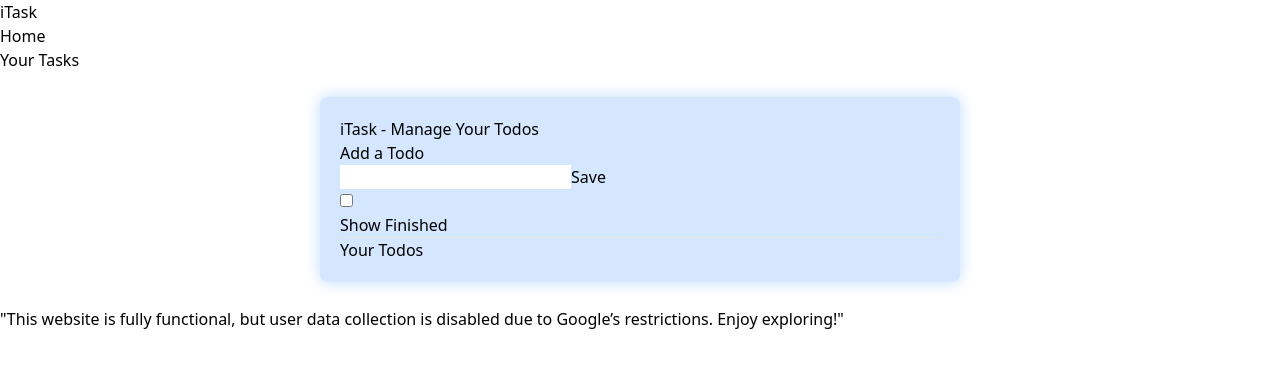
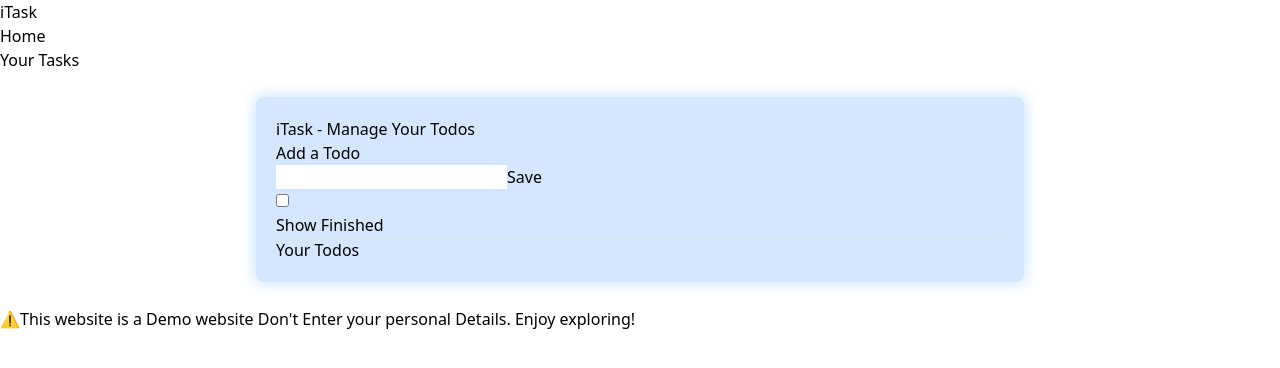
Before and after one commit to Mahesh2-3/To-do-List, a React (Vite) app: page / in a window 1280 px wide. Shown: the top 368 px of the page. Built offline with nearby package versions, Linux system fonts and the light colour scheme.

Commit message:
first commit

```diff
--- a/index.html
+++ b/index.html
@@ -2,7 +2,7 @@
 <html lang="en">
   <head>
     <meta charset="UTF-8" />
-    <link rel="icon" type="image/jpeg" href="/itachieyes.jpg" />
+    <link rel="icon" type="image/jpeg" href="/public/favicon.svg" />
     <meta name="viewport" content="width=device-width, initial-scale=1.0" />
     <title>iTask - Make life easy</title>
   </head>
--- a/package.json
+++ b/package.json
@@ -1,9 +1,12 @@
 {
+  "homepage":"https://github.com/k-Mahesh-Babu/To-do-List.git",
   "name": "video8",
   "private": true,
   "version": "0.0.0",
   "type": "module",
   "scripts": {
+    "predeploy":"npm run build",
+    "deploy":"gh-pages -d dist",
     "dev": "vite",
     "build": "vite build",
     "lint": "eslint .",
--- a/src/App.css
+++ b/src/App.css
@@ -5,7 +5,8 @@
     margin: 25px auto;
     padding: 20px;
     min-width: 300px;
-    max-width: 50vw;
+    max-width: 60vw;
+    width: 60%;
 }
 
 .todolist li{
--- a/src/App.jsx
+++ b/src/App.jsx
@@ -83,11 +83,12 @@
   return (
     <>
       <Navbar />
-       <div className="card ">
-        <div className='font-bold h-[80vh] text-[xx-large] text-center'>iTask - Manage Your Todos</div>
+      <div className='h-[86vh] flex'>
+        <div className="card h-[80%] my-auto">
+          <div className='font-bold text-[xx-large]  text-center'>iTask - Manage Your Todos</div>
           <div>
             <div className='font-semibold text-[x-large] my-5'>Add a Todo</div>
-          <div className='flex gap-2 my-5 flex-col lg:flex-row justify-evenly'>
+            <div className='flex gap-2 my-5 flex-col lg:flex-row justify-start'>
               <input
                 className='bg-white w-[100%] lg:w-[80%] h-[40px] rounded-full border pl-[15px] outline-none'
                 value={searchtodo.newtodo}
@@ -98,7 +99,7 @@
               <button className='bg-blue-500 hover:bg-blue-700 text-white font-semibold text-xl py-1 px-[27px] rounded-full' onClick={savedata}>Save</button>
             </div>
             <div className='flex gap-2 text-[16px] font-semibold'>
-            <input type="checkbox" onChange={showcompleted} />
+              <input className='cursor-pointer' type="checkbox" onChange={showcompleted} />
               <div>Show Finished</div>
             </div>
           </div>
@@ -108,8 +109,8 @@
             <ul className='todoslist' ref={element}>
               {todos.map((todo, index) => (
                 <li key={index} className={`mb-4 flex justify-between items-center ${show || !comp.includes(index) ? 'flex' : 'hidden'}`}>
-                <div className='flex gap-4'>
-                  <input type="checkbox" checked={todo[todos[index]]} onChange={check} id={index} />
+                  <div className=' flex gap-4'>
+                    <input className='cursor-pointer' type="checkbox" checked={todo[todos[index]]} onChange={check} id={index} />
                     <div className={`searchedtext text-[18px] font-semibold ${comp.includes(index) ? 'line-through' : ''}`}>{todo}</div>
                   </div>
                   <div className='flex gap-4'>
@@ -121,7 +122,8 @@
             </ul>
           </div>
         </div>
-      <Footer/>
+      </div>
+      <Footer />
     </>
   );
 }
--- a/src/components/footer.jsx
+++ b/src/components/footer.jsx
@@ -4,7 +4,8 @@
   return (
     <div className='bg-[#acbbff] h-[7vh] sticky bottom-0 flex w-full justify-around items-center text-blue-900'>
 
-"This website is fully functional, but user data collection is disabled due to Google’s restrictions. Enjoy exploring!"    </div>
+      ⚠️This website is a Demo website Don't Enter your personal Details. Enjoy exploring!
+    </div>
   )
 }
 
--- a/vite.config.js
+++ b/vite.config.js
@@ -3,7 +3,7 @@
 
 // https://vite.dev/config/
 export default defineConfig({
-  base:"/To-do-List/",
+  base:"/",
   build:{
     outDir:'dist',
   },
```
Also changed, not shown: public/favicon.svg (added). Lines whose indentation alone changed are shown as unchanged.
